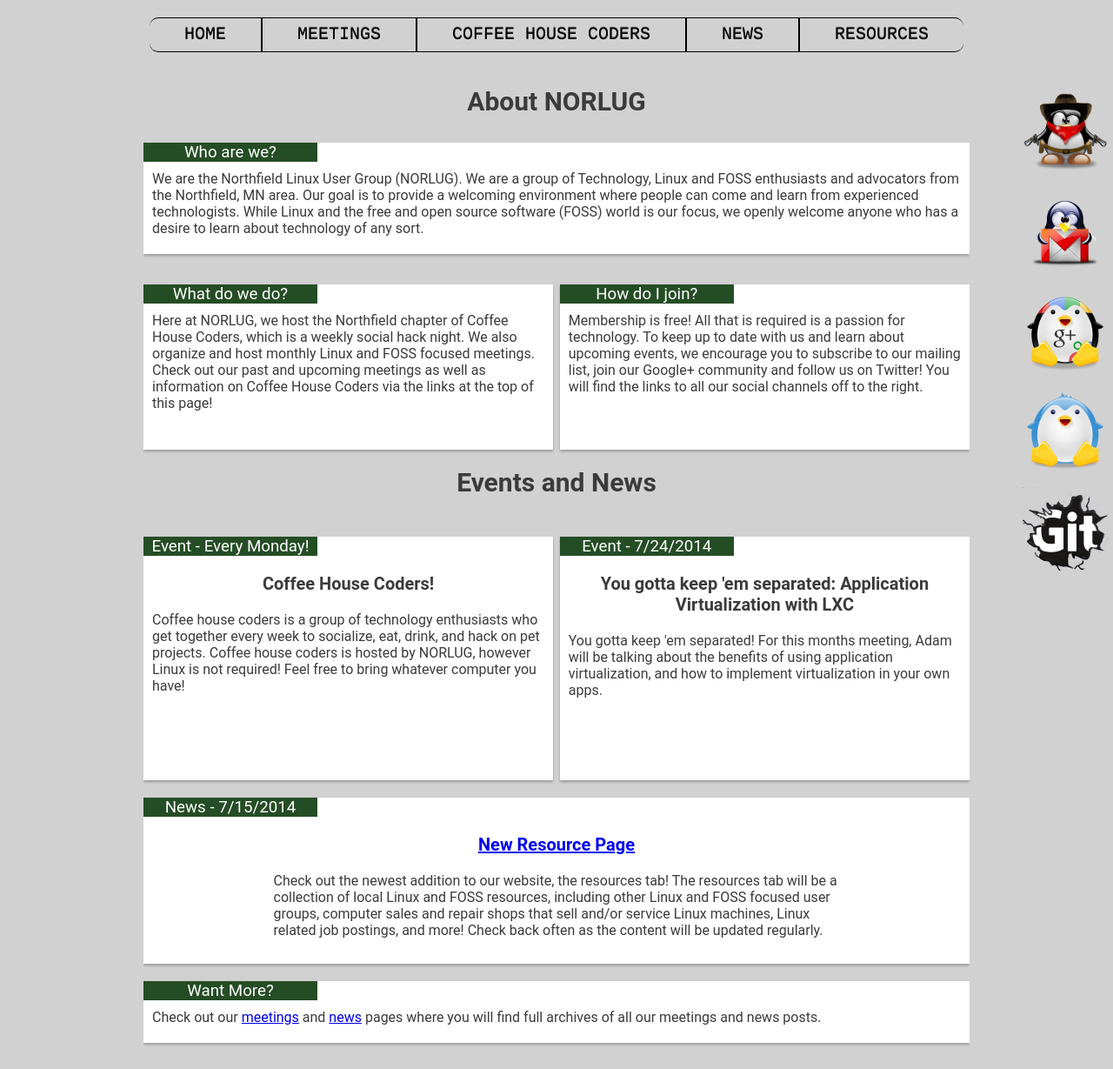
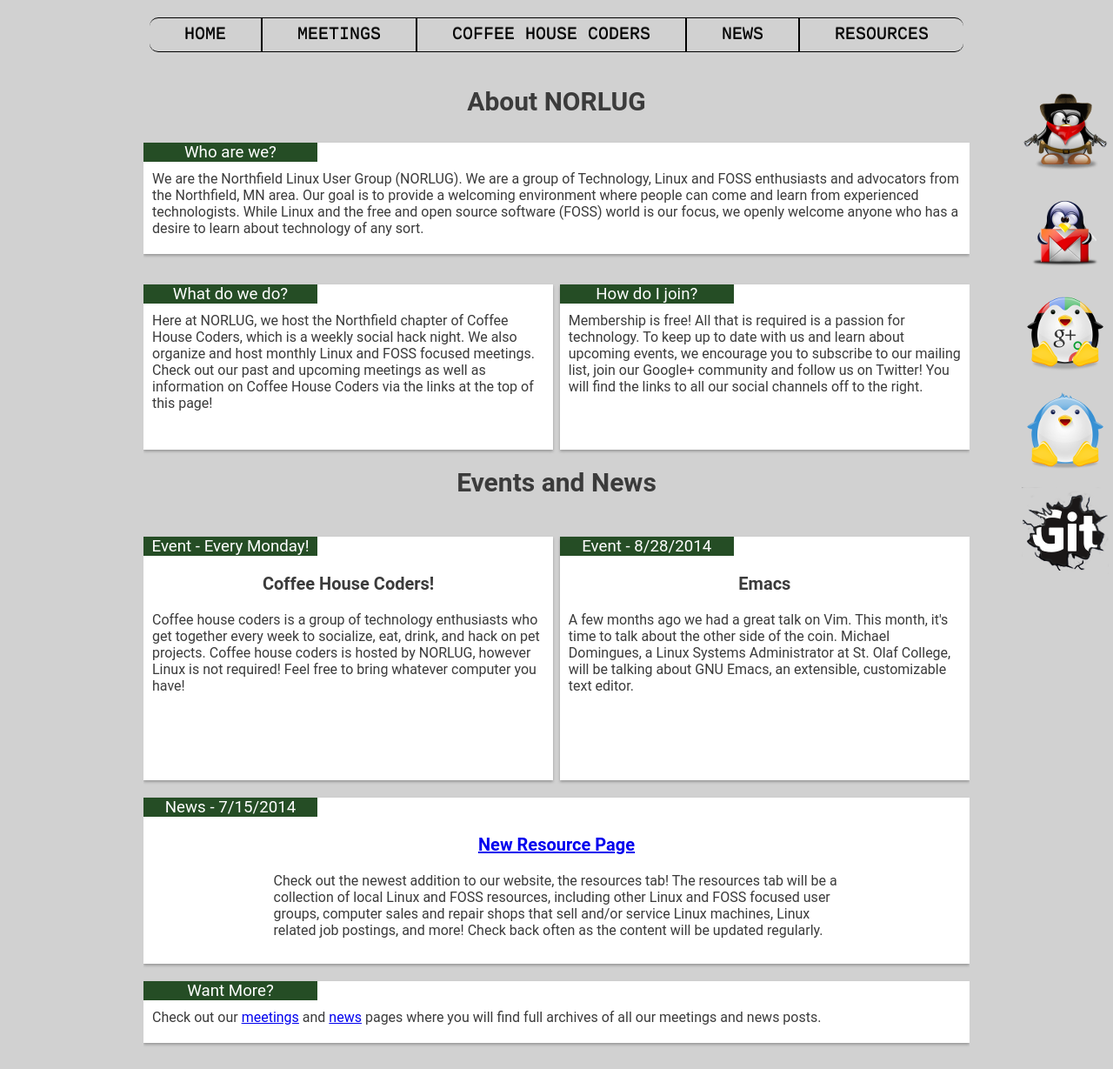
Before and after one commit to norlug/norlug.github.io, a Jekyll site: the page built from index.html, in a window 1280 px wide. Shown: the whole page at 87% size. Built offline with Jekyll 4.4.1, drawn with Linux system fonts in a browser that asks for light colours.

Commit message:
Updated with August talk info

```diff
--- a/index.html
+++ b/index.html
@@ -35,9 +35,9 @@ Dont forget to register on our <a href="https://plus.google.com/u/0/events/cp5h1
 </section>
 
 <section class="card right large">
-        <h3 class="header left"> Event - 7/24/2014 </h3>
-        <p class="welcomePageBlogTitle">You gotta keep 'em separated: Application Virtualization with LXC</p>
-        <p class="content left">You gotta keep 'em separated! For this months meeting, Adam will be talking about the benefits of using application virtualization, and how to implement virtualization in your own apps.</p>
+        <h3 class="header left"> Event - 8/28/2014 </h3>
+        <p class="welcomePageBlogTitle">Emacs</p>
+        <p class="content left">A few months ago we had a great talk on Vim. This month, it's time to talk about the other side of the coin. Michael Domingues, a Linux Systems Administrator at St. Olaf College, will be talking about GNU Emacs, an extensible, customizable text editor.</p>
 </section>
 
 <section class="card">
```
